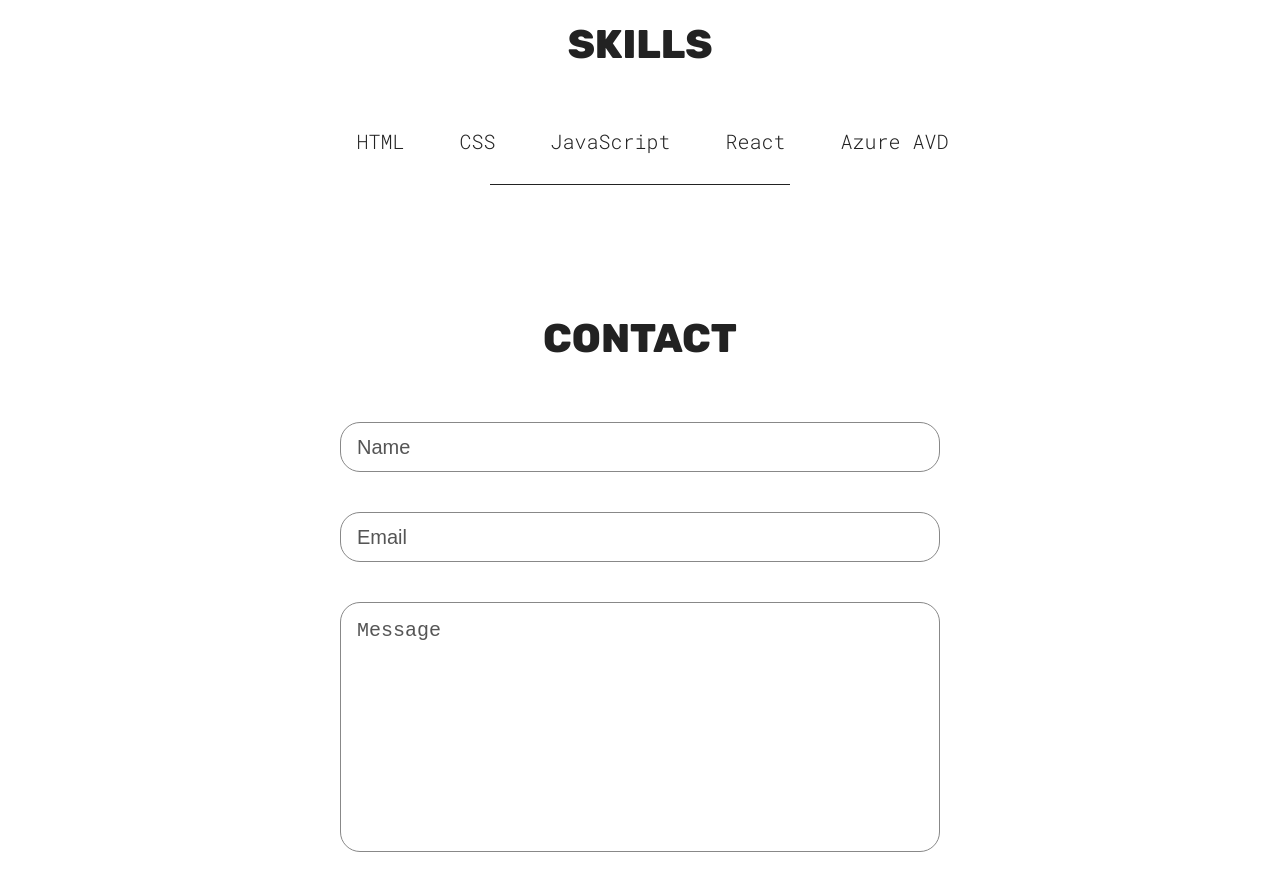
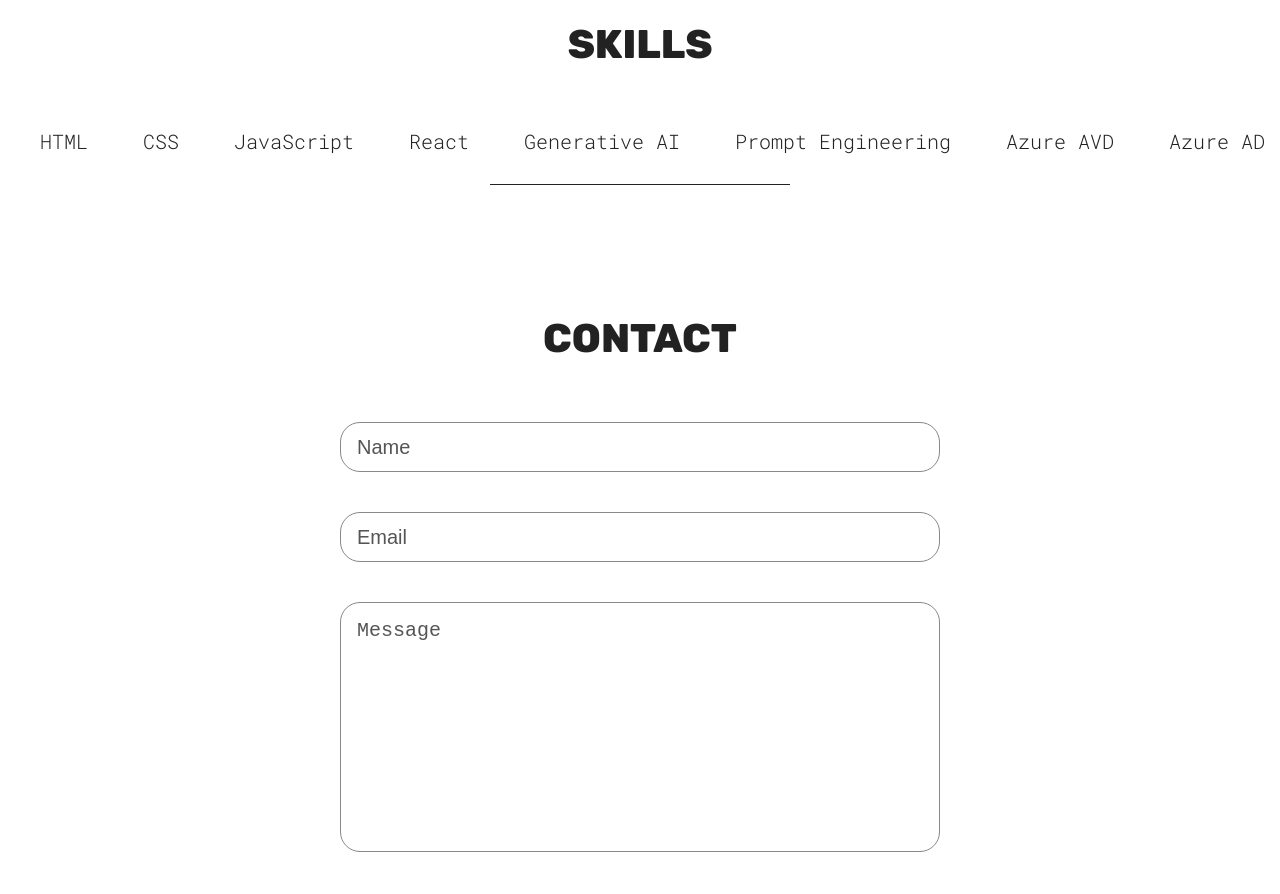
Before and after one commit to MiddhunRaghu/MiddhunPortfolio, a React (Vite) app: page / in a window 1280 px wide. Shown: the part 1760-2654 px from the top of the page. Built offline with nearby package versions, Linux system fonts and the light colour scheme.

Commit message:
Add new skills in skills.jsx file

```diff
--- a/src/Sections/Skills/Skills.jsx
+++ b/src/Sections/Skills/Skills.jsx
@@ -11,7 +11,10 @@ function Skills() {
            <SkillList src={checkMarkIcon} skill = "CSS" />
            <SkillList src={checkMarkIcon} skill = "JavaScript" />
            <SkillList src={checkMarkIcon} skill = "React" />
+           <SkillList src={checkMarkIcon} skill = "Generative AI" />
+           <SkillList src={checkMarkIcon} skill = "Prompt Engineering" />
            <SkillList src={checkMarkIcon} skill = "Azure AVD" />
+           <SkillList src={checkMarkIcon} skill = "Azure AD" />
         </div>
         <hr />
     </section>
```
